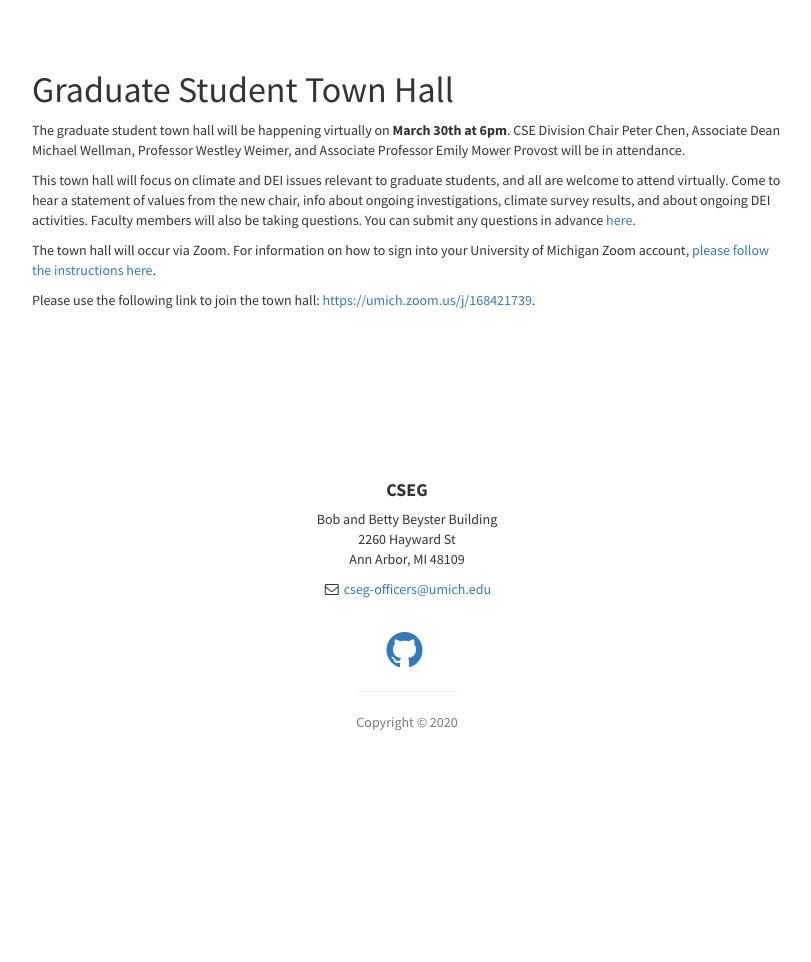
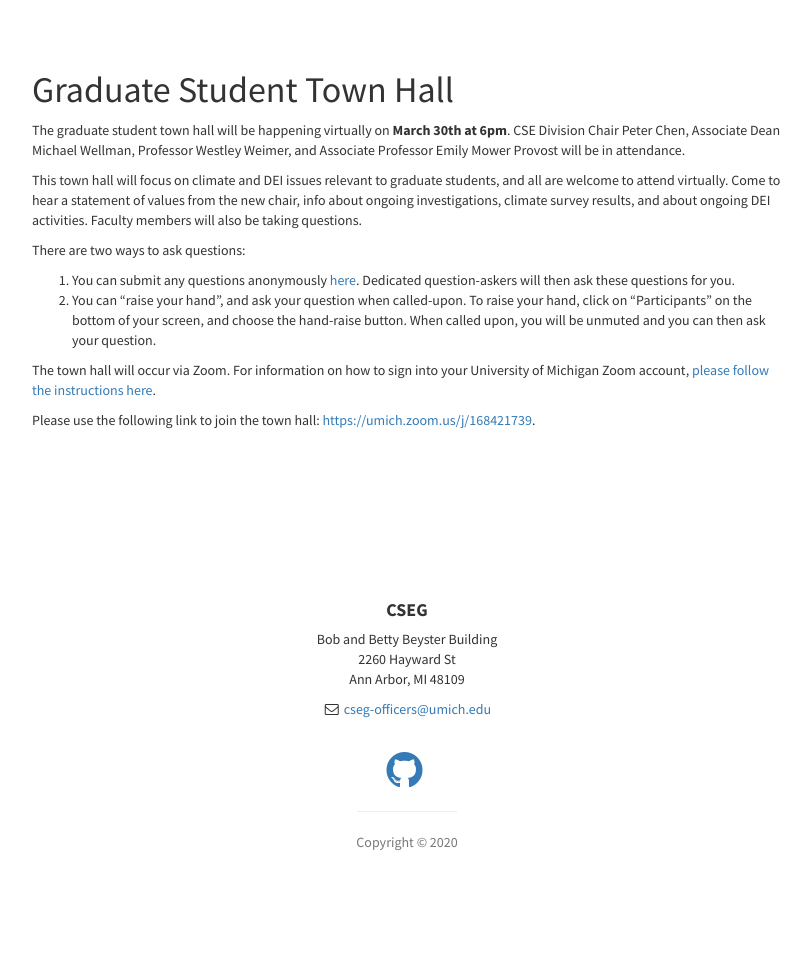
Before and after one commit to cseg-michigan/cseg-michigan.github.io, a Jekyll site: the page built from townhall.md, in a window 1280 px wide. Shown: the whole page, without its empty margins (233-1044 px from the left). Built offline with Jekyll 4.4.1, drawn with Linux system fonts in a browser that asks for light colours; our own code applies the rules of GitHub Pages for plain Markdown files; before the commit the page ends 900 px from its top, so only the background shows below that.

Commit message:
[TOWNHALL] Text Updates

```diff
--- a/townhall.md
+++ b/townhall.md
@@ -8,7 +8,12 @@ Graduate Student Town Hall
 
 The graduate student town hall will be happening virtually on **March 30th at 6pm**. CSE Division Chair Peter Chen, Associate Dean Michael Wellman, Professor Westley Weimer, and Associate Professor Emily Mower Provost will be in attendance.
 
-This town hall will focus on climate and DEI issues relevant to graduate students, and all are welcome to attend virtually. Come to hear a statement of values from the new chair, info about ongoing investigations, climate survey results, and about ongoing DEI activities. Faculty members will also be taking questions. You can submit any questions in advance [here](https://pigeonhole.at/CSEGRADSTUDENTS2020).
+This town hall will focus on climate and DEI issues relevant to graduate students, and all are welcome to attend virtually. Come to hear a statement of values from the new chair, info about ongoing investigations, climate survey results, and about ongoing DEI activities. Faculty members will also be taking questions.
+
+There are two ways to ask questions:
+
+1. You can submit any questions anonymously [here](https://pigeonhole.at/CSEGRADSTUDENTS2020). Dedicated question-askers will then ask these questions for you.
+2. You can "raise your hand", and ask your question when called-upon. To raise your hand, click on "Participants" on the bottom of your screen, and choose the hand-raise button. When called upon, you will be unmuted and you can then ask your question.
 
 The town hall will occur via Zoom. For information on how to sign into your University of Michigan Zoom account, [please follow the instructions here](https://its.umich.edu/communication/videoconferencing/zoom).
 
```
